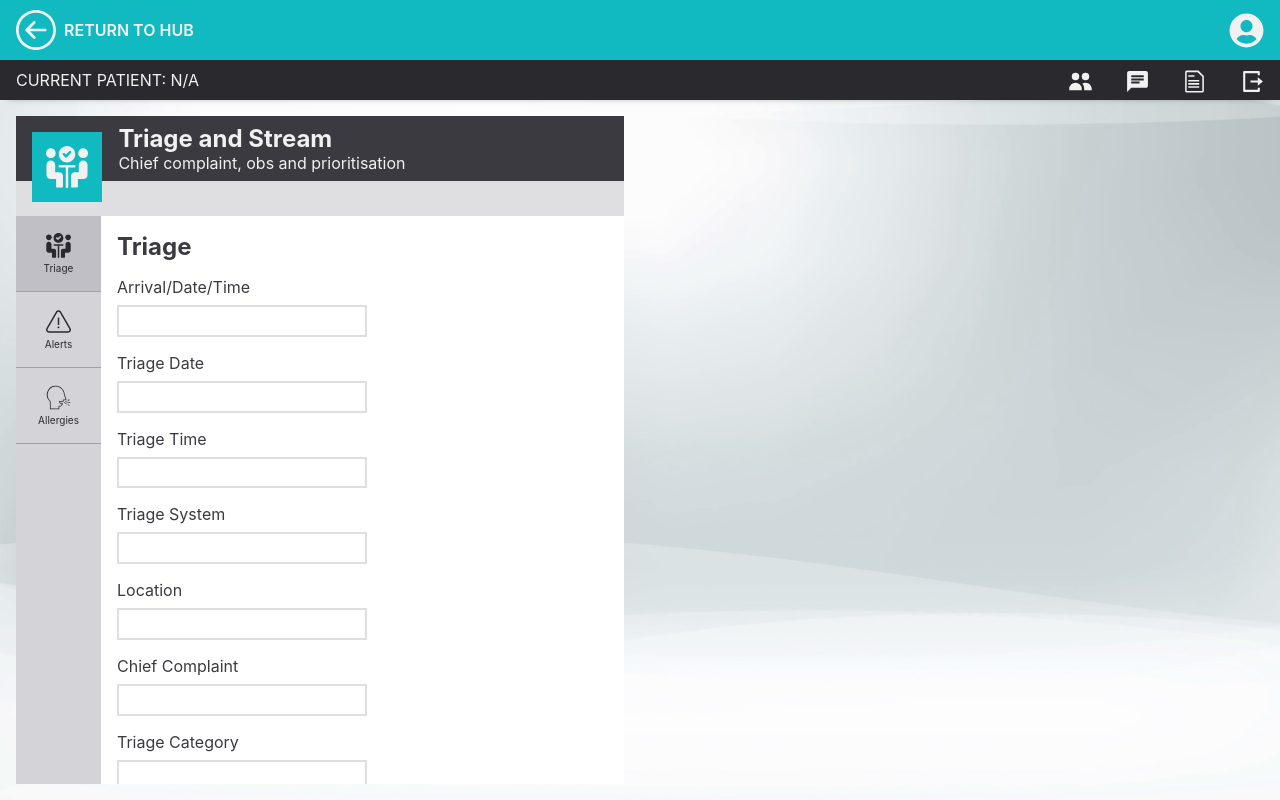
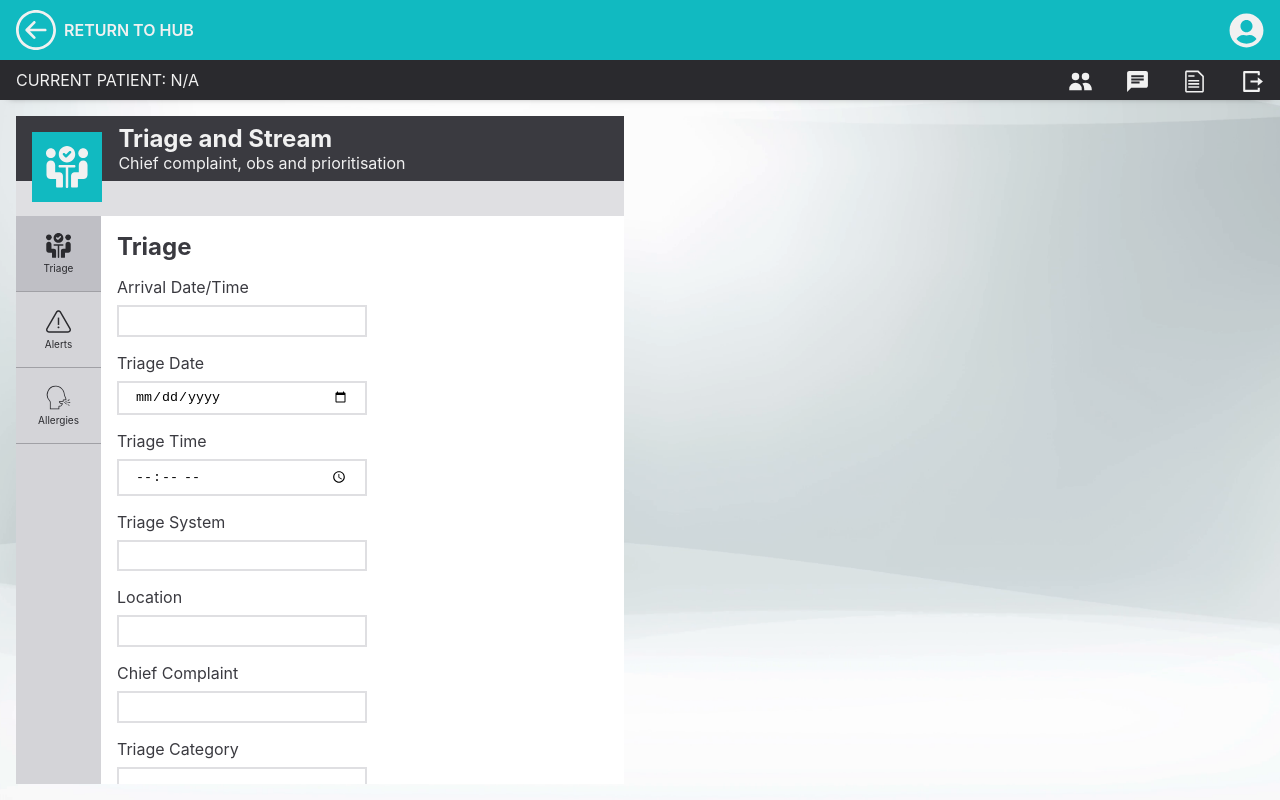
Before and after one commit to riz-l/one-ed, a React (Create React App) app: page /assessments/triage-and-stream in a window 1280 px wide. Built offline with nearby package versions, Linux system fonts and the light colour scheme.

Commit message:
MASTER: Adding TriageAndStream progress

```diff
--- a/src/pages/TriageAndStream/subPages/Triage/Triage.component.jsx
+++ b/src/pages/TriageAndStream/subPages/Triage/Triage.component.jsx
@@ -19,18 +19,18 @@ export default function Triage() {
         <Grid>
           <Column>
             <Item>
-              <ReportLabel text="Arrival/Date/Time" />
+              <ReportLabel text="Arrival Date/Time" />
               <ReportInput type="text" width="250px" />
             </Item>
 
             <Item>
               <ReportLabel text="Triage Date" />
-              <ReportInput type="text" width="250px" />
+              <ReportInput type="date" width="250px" />
             </Item>
 
             <Item>
               <ReportLabel text="Triage Time" />
-              <ReportInput type="text" width="250px" />
+              <ReportInput type="time" width="250px" />
             </Item>
 
             <Item>
```
